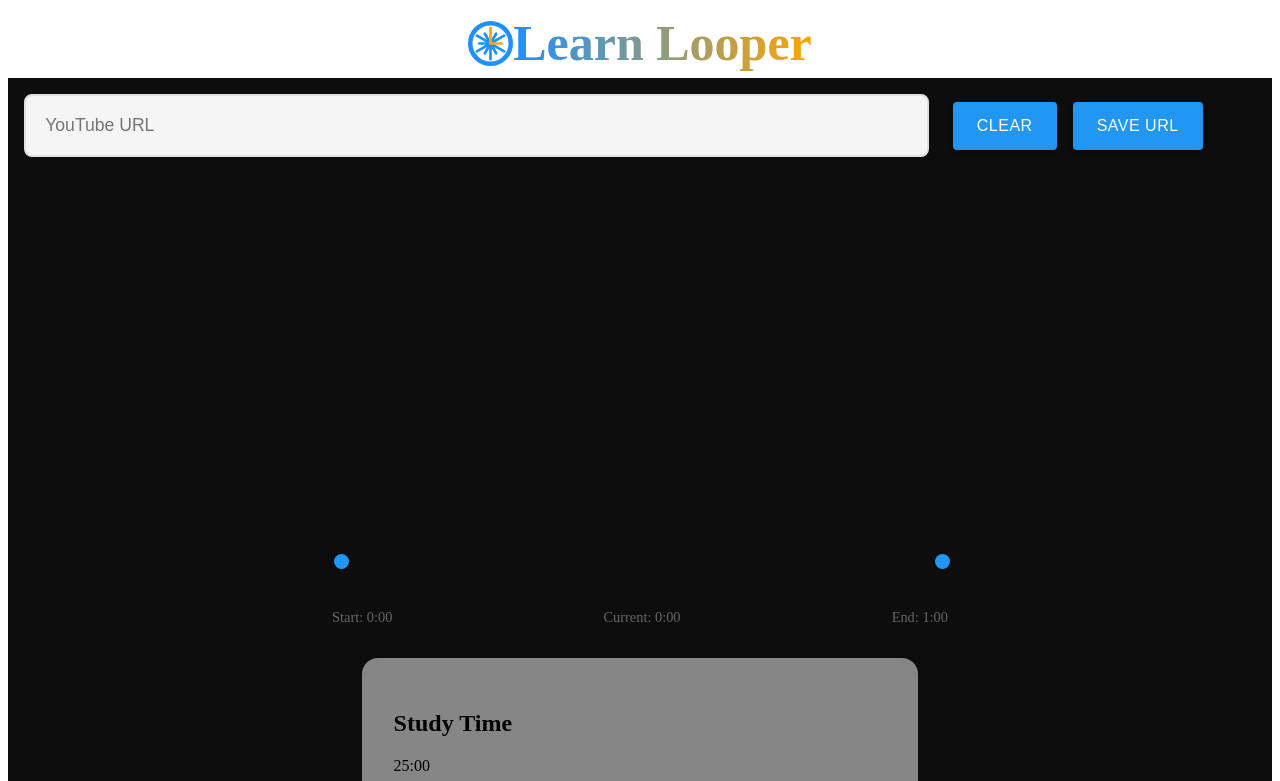
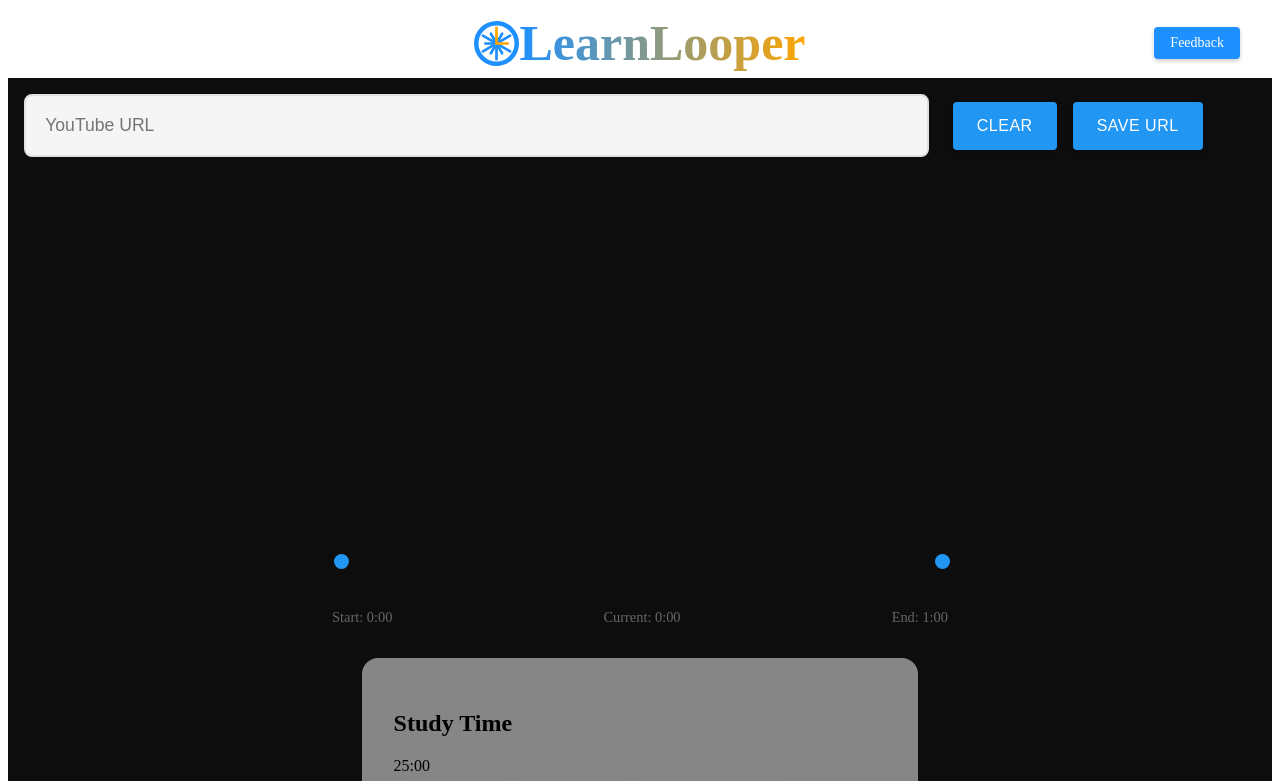
Before and after one commit to K-2-tech/personal_project_3, a Next.js app in the folder next-project/: page /tools/learnlooper in a window 1280 px wide. Shown: the top 781 px of the page. Built offline with nearby package versions, Linux system fonts and the light colour scheme.

Commit message:
add feedback button

```diff
--- a/next-project/src/app/components/common/Header.jsx
+++ b/next-project/src/app/components/common/Header.jsx
@@ -2,15 +2,26 @@
 import styles from "./Header.module.css";
 import Image from "next/image";
 import Link from "next/link";
+
 const Header = () => {
   return (
     <div className={styles.headerWrapper}>
-      <Image src="/icon.svg" height={45} width={45} alt="icon" />
-      <Link href="/" className={styles.headerLink}>
-        <div className={styles.title}>
-         Learn Looper
-        </div>
-      </Link>
+      <div className={styles.contentContainer}>
+        <Image src="/icon.svg" height={45} width={45} alt="icon" />
+        <Link href="/" className={styles.headerLink}>
+          <div className={styles.title}>
+            LearnLooper
+          </div>
+        </Link>
+        <a
+          href="https://docs.google.com/forms/d/e/1FAIpQLScKDnNGjQM9ml7GSCCZTITNWZMoNfCYFcmxncnxiixVcoxbtg/viewform?usp=header"
+          target="_blank"
+          rel="noopener noreferrer"
+          className={styles.feedbackButton}
+        >
+          Feedback
+        </a>
+      </div>
     </div>
   );
 };
--- a/next-project/src/app/components/common/Header.module.css
+++ b/next-project/src/app/components/common/Header.module.css
@@ -3,10 +3,23 @@
   height: 70px;
   justify-content: center;
   align-items: center;
+  width: 100%;
 }
+
+.contentContainer {
+  display: flex;
+  align-items: center;
+  justify-content: center;
+  max-width: 1200px;
+  width: 100%;
+  padding: 0 20px;
+  position: relative;
+}
+
 .headerLink {
   text-decoration: none;
 }
+
 .title {
   font-size: 50px;
   text-align: center;
@@ -16,9 +29,37 @@
   -webkit-background-clip: text;
   -webkit-text-fill-color: transparent;
 }
+
 div.title:first-letter,
 div.title:nth-child(6) {
-  color:  #1E90FF;
+  color: #1E90FF;
+}
+
+.feedbackButton {
+  position: absolute;
+  right: 20px;
+  padding: 8px 16px;
+  background-color: #1E90FF;
+  color: white;
+  border: none;
+  border-radius: 4px;
+  font-size: 14px;
+  font-weight: 500;
+  text-decoration: none;
+  box-shadow: 0 2px 4px rgba(0, 0, 0, 0.2);
+  transition: all 0.3s ease;
+}
+
+.feedbackButton:hover {
+  background-color: #1976D2;
+  box-shadow: 0 4px 8px rgba(0, 0, 0, 0.2);
+  transform: translateY(-1px);
+}
+
+.feedbackButton:active {
+  background-color: #1565C0;
+  box-shadow: 0 1px 2px rgba(0, 0, 0, 0.2);
+  transform: translateY(0);
 }
 
 @media screen and (max-width: 499px) {
@@ -29,4 +70,10 @@
   .title {
     font-size: 25px;
   }
+
+  .feedbackButton {
+    padding: 6px 12px;
+    font-size: 12px;
+    right: 10px;
+  }
 }
--- a/next-project/src/app/layout.js
+++ b/next-project/src/app/layout.js
@@ -1,4 +1,5 @@
 import React from "react";
+import Script from "next/script";
 import HotjarProvider from './components/common/HotjarProvider';
 
 const metadata = {
@@ -47,11 +48,20 @@
 
 export default function RootLayout({ children }) {
   return (
-    <html>
+    <html lang="en">
       <head>
+        {/* その他のhead要素 */}
+        <Script
+          async
+          src="https://pagead2.googlesyndication.com/pagead/js/adsbygoogle.js?client=YOUR-CLIENT-ID"
+          crossOrigin="anonymous"
+          strategy="afterInteractive"
+        />
+      </head>
+      <body>
         <HotjarProvider />
-      </head>
-      <body>{children}</body>
+        {children}
+      </body>
     </html>
   );
 }
```
